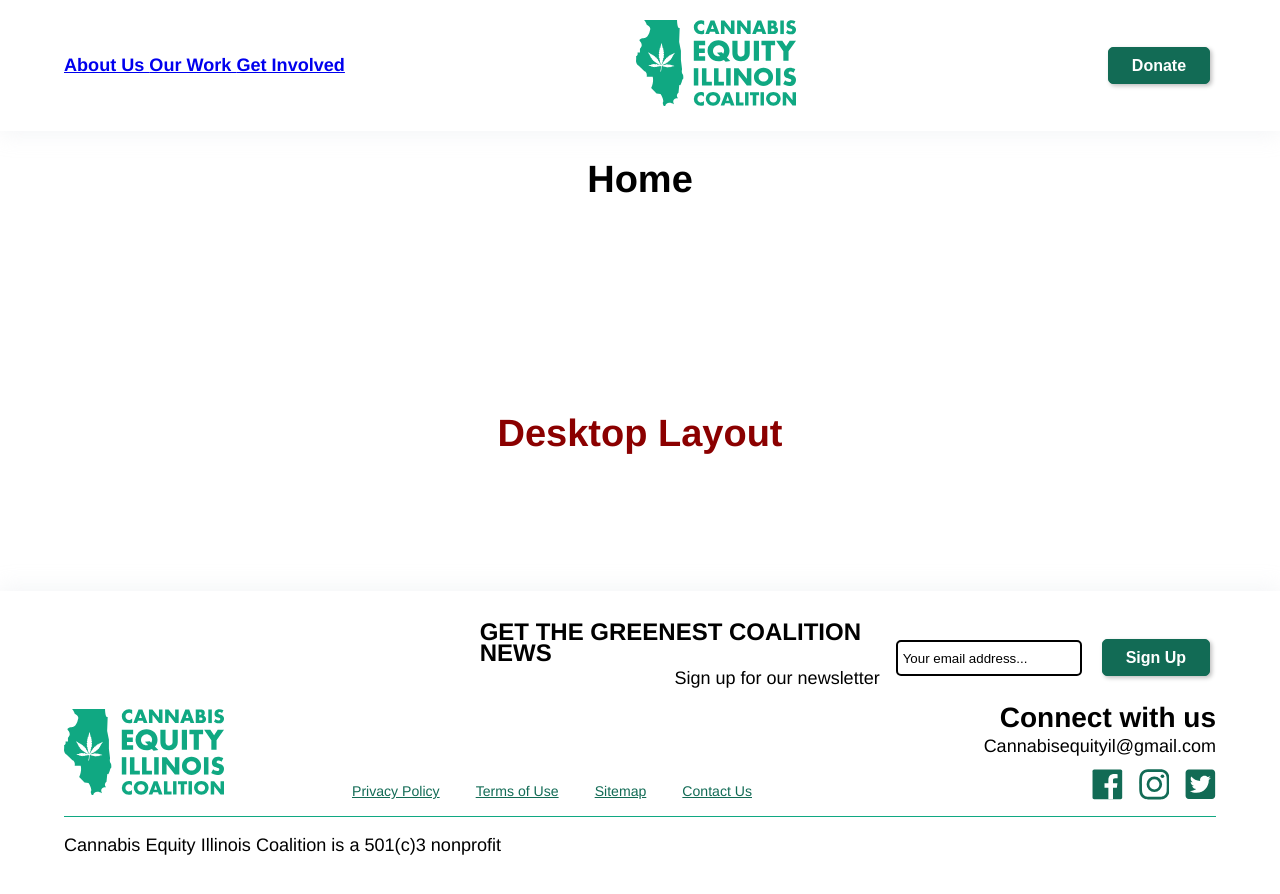
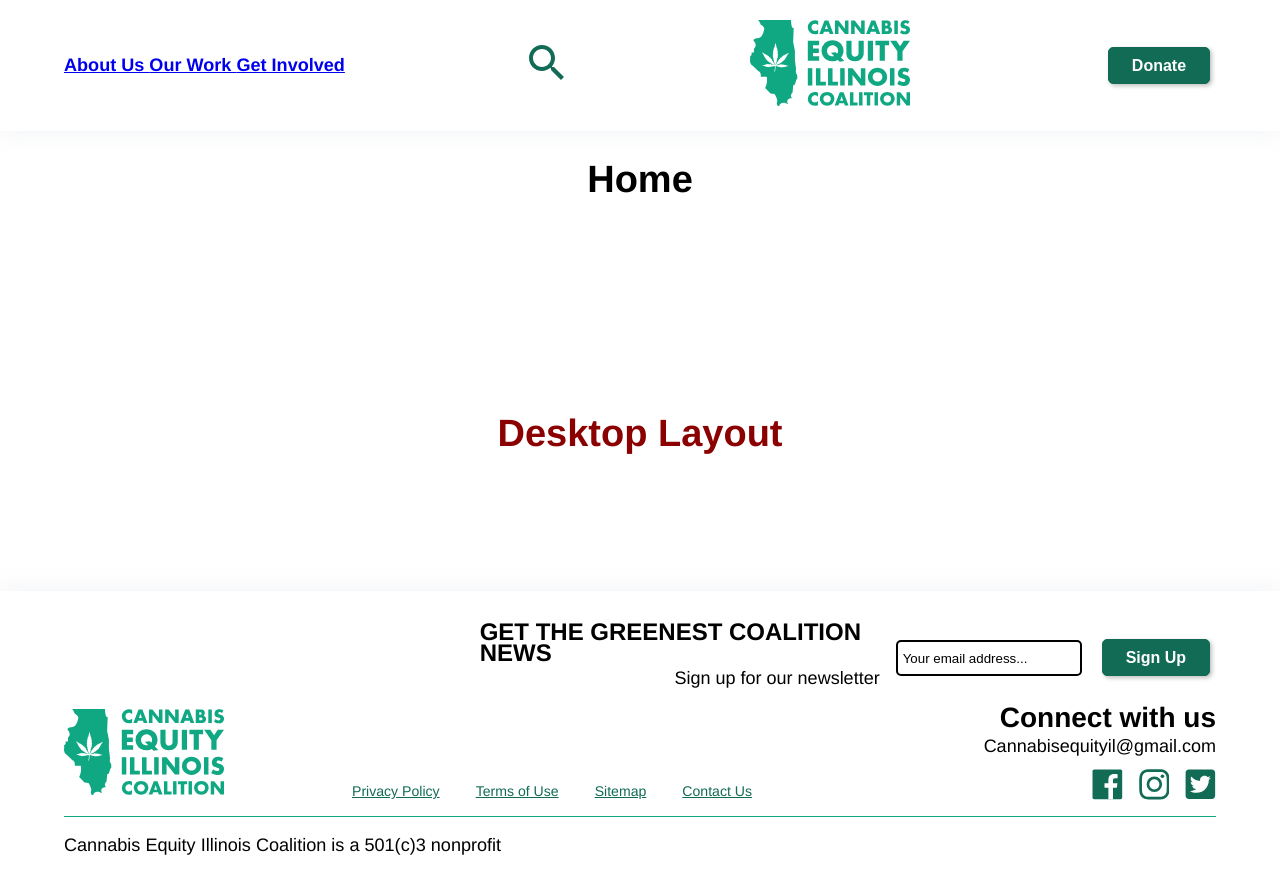
Before and after one commit to code-312/ceic-jekyll, a Jekyll site: the page built from pages/index.html, in a window 1280 px wide. Shown: the top 894 px of the page. Built offline with Jekyll 4.4.1, drawn with Linux system fonts in a browser that asks for light colours; some web fonts are replaced.

Commit message:
added search icon

```diff
--- a/_includes/header.html
+++ b/_includes/header.html
@@ -17,7 +17,9 @@
   </nav>
 
   <!-- Search -->
-
+  <div class="search-container">
+    {% include inline-svg/search-icon.svg %}
+  </div>
 
   <!-- Site Branding -->
   <!-- Jekyll will build in-line svgs-->
@@ -29,5 +31,5 @@
   </a>
 
   <!-- Donate Button -->
-  <button class="tablet" id="donate-button" type="button">Donate</button>
+  <button class="" id="donate-button" type="button">Donate</button>
 </header>
--- a/_sass/partials/_header.scss
+++ b/_sass/partials/_header.scss
@@ -40,3 +40,9 @@
     background-color: #D2D7DF;
   }
 }
+
+.search-icon {
+  fill: $dark-green;
+  height: 48px;
+  width: 48px;
+}
```
Also changed, not shown: README.md (+1 -1 lines), _includes/inline-svg/search-icon.svg (added), _includes/inline-svg/search_black_24dp.svg (deleted).
